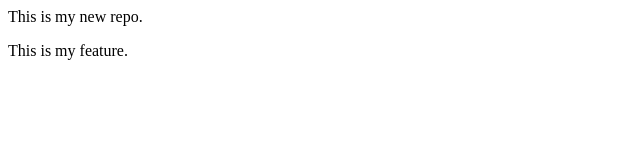
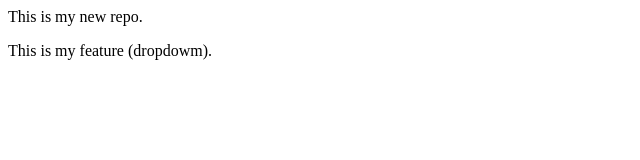
Before and after one commit to 23051404-prog/LocalRepo, a plain HTML site: page index.html in a window 1280 px wide. Shown: the full height of the page, 0-640 px from the left. Drawn offline with Linux system fonts and the light colour scheme.

```diff
--- a/index.html
+++ b/index.html
@@ -1,2 +1,2 @@
 <p>This is my new repo.</p>
-<p>This is my feature.</p>
+<p>This is my feature (dropdowm).</p>
```
